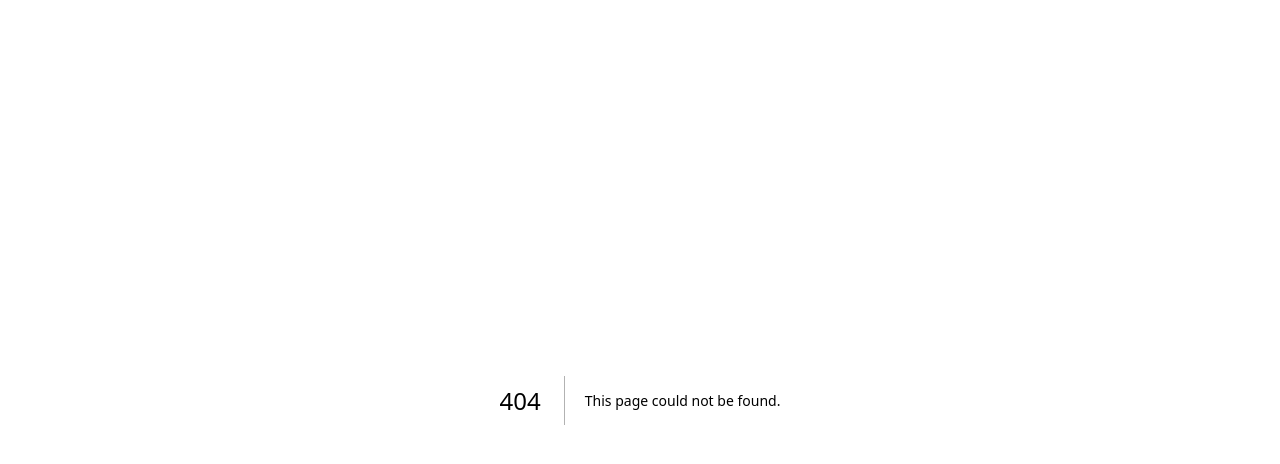
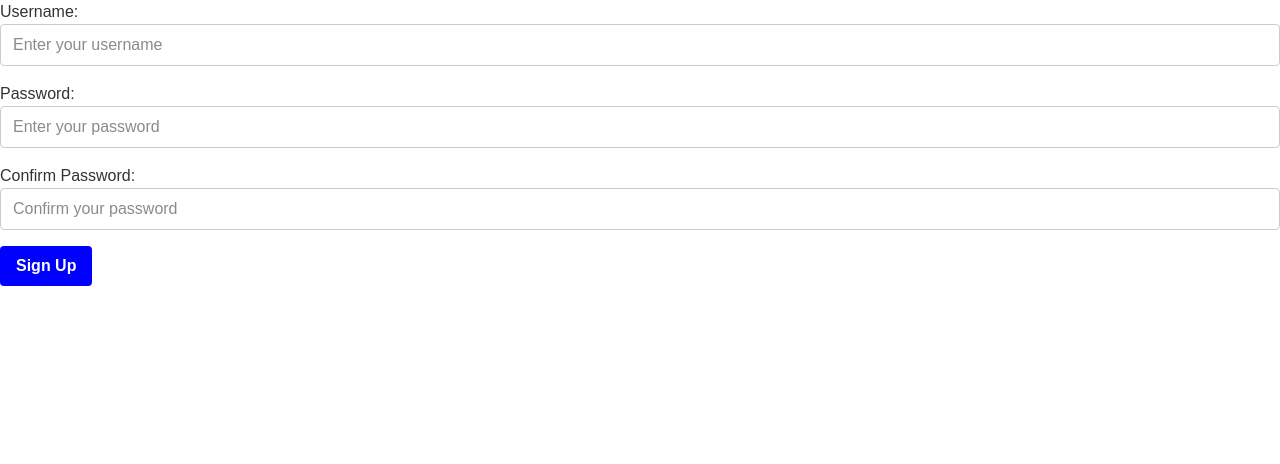
Before and after one commit to tanercelikkiran/crop-game, a Next.js app: page /signup in a window 1280 px wide. Before the commit this address had no page. Shown: the top 464 px of the page. Built offline with nearby package versions, Linux system fonts and the light colour scheme.

Commit message:
implement sign in and sign up functionality with user validation

```diff
--- a/src/app/layout.tsx
+++ b/src/app/layout.tsx
@@ -2,8 +2,8 @@ import type { Metadata } from "next";
 import "./globals.css";
 
 export const metadata: Metadata = {
-  title: "Create Next App",
-  description: "Generated by create next app",
+  title: "Crop Game",
+  description: "A fun and engaging crop management game",
 };
 
 export default function RootLayout({
--- a/src/app/page.tsx
+++ b/src/app/page.tsx
@@ -1,8 +1,15 @@
+"use client";
 
+import Button from "@/components/button/Button";
+import { useRouter } from "next/navigation";
 
 export default function Home() {
+  const router = useRouter();
+
   return (
     <div>
+      <Button onClick={() => router.push("/signin")}>Sign In</Button>
+      <Button onClick={() => router.push("/signup")}>Sign Up</Button>
     </div>
   );
 }
--- /dev/null
+++ b/src/app/signin/page.tsx
@@ -0,0 +1,61 @@
+"use client";
+
+import Button from "@/components/button/Button";
+import InputBox from "@/components/input-box/InputBox";
+import { useRouter } from "next/navigation";
+import { useState } from "react";
+
+export default function SignInPage() {
+  const router = useRouter();
+
+  const [username, setUsername] = useState("");
+  const [password, setPassword] = useState("");
+
+  const getCredentials = () => {
+    // It will get credentials from a local storage as json list
+    const credentials = localStorage.getItem("users");
+    return credentials ? JSON.parse(credentials) : [];
+  };
+
+  const checkCredentials = (username: string, password: string) => {
+    const users = getCredentials();
+    return users.some(
+      (user: { username: string; password: string }) =>
+        user.username === username && user.password === password
+    );
+  };
+
+  const handleSignIn = () => {
+    if (checkCredentials(username, password)) {
+      // Redirect to the home page or dashboard
+      router.push("/game");
+    } else {
+      // Handle invalid credentials
+      alert("Invalid username or password");
+    }
+ };
+
+  return (
+    <div>
+      <InputBox
+        type="username"
+        value={username}
+        placeholder="Enter your username"
+        onChange={(e) => setUsername(e.target.value)}
+      >
+        Username:
+      </InputBox>
+
+      <InputBox
+        type="password"
+        value={password}
+        placeholder="Enter your password"
+        onChange={(e) => setPassword(e.target.value)}
+      >
+        Password:
+      </InputBox>
+
+      <Button onClick={handleSignIn}>Sign In</Button>
+    </div>
+  );
+}
--- /dev/null
+++ b/src/app/signup/page.tsx
@@ -0,0 +1,84 @@
+"use client";
+
+import Button from "@/components/button/Button";
+import InputBox from "@/components/input-box/InputBox";
+import { useRouter } from "next/navigation";
+import { useState } from "react";
+
+export default function SignInPage() {
+  const router = useRouter();
+
+  const [username, setUsername] = useState("");
+  const [password, setPassword] = useState("");
+  const [confirmPassword, setConfirmPassword] = useState("");
+
+  const getCredentials = () => {
+    // It will get credentials from a local storage as json list
+    const credentials = localStorage.getItem("users");
+    return credentials ? JSON.parse(credentials) : [];
+  };
+
+  const setCredentials = (newUser: { username: string; password: string }) => {
+    const users = getCredentials();
+    users.push(newUser);
+    localStorage.setItem("users", JSON.stringify(users));
+  };
+
+  const checkCredentials = (username: string, password: string) => {
+    const users = getCredentials();
+    if (username === "" || password === "") {
+      alert("Username and password cannot be empty");
+    }
+    if (password !== confirmPassword) {
+      alert("Passwords do not match");
+      return false;
+    }
+    if (
+      users.some((user: { username: string }) => user.username === username)
+    ) {
+      alert("Username already exists");
+      return false;
+    }
+    return true;
+  };
+
+  const handleSignUp = () => {
+    if (checkCredentials(username, password)) {
+      setCredentials({ username, password });
+      router.push("/signin");
+    }
+  };
+
+  return (
+    <div>
+      <InputBox
+        type="username"
+        value={username}
+        placeholder="Enter your username"
+        onChange={(e) => setUsername(e.target.value)}
+      >
+        Username:
+      </InputBox>
+
+      <InputBox
+        type="password"
+        value={password}
+        placeholder="Enter your password"
+        onChange={(e) => setPassword(e.target.value)}
+      >
+        Password:
+      </InputBox>
+
+      <InputBox
+        type="password"
+        value={confirmPassword}
+        placeholder="Confirm your password"
+        onChange={(e) => setConfirmPassword(e.target.value)}
+      >
+        Confirm Password:
+      </InputBox>
+
+      <Button onClick={handleSignUp}>Sign Up</Button>
+    </div>
+  );
+}
--- /dev/null
+++ b/src/components/button/Button.module.css
@@ -0,0 +1,9 @@
+.button {
+    background-color: blue;
+    color: white;
+    font-weight: bold;
+    padding: 0.5rem 1rem;
+    border-radius: 0.25rem;
+    border: none;
+    cursor: pointer;
+}
--- /dev/null
+++ b/src/components/button/Button.tsx
@@ -0,0 +1,18 @@
+import React from "react";
+
+import styles from "./Button.module.css"; // Assuming you have a CSS module for styles
+
+interface ButtonProps {
+  children: React.ReactNode;
+  onClick?: () => void; // Optional onClick handler
+}
+
+export default function Button({ children, onClick }: ButtonProps) {
+  return (
+    <div>
+      <button className={styles.button} id="button" onClick={onClick}>
+        {children}
+      </button>
+    </div>
+  );
+}
--- /dev/null
+++ b/src/components/input-box/InputBox.module.css
@@ -0,0 +1,16 @@
+.label {
+    font-size: 1rem;
+    color: #333;
+    margin-bottom: 0.5rem;
+}
+.input {
+    width: 100%;
+    padding: 0.5rem 0.75rem;
+    border: 1px solid #ccc;
+    border-radius: 0.25rem;
+    transition: border-color 0.2s;
+}
+.input:focus {
+    border-color: #0070f3;
+    outline: none;
+}
--- /dev/null
+++ b/src/components/input-box/InputBox.tsx
@@ -0,0 +1,33 @@
+import { useRouter } from "next/router";
+import styles from "./InputBox.module.css";
+
+interface InputBoxProps {
+  children?: React.ReactNode;
+  type: string;
+  value: string;
+  placeholder?: string;
+  onChange: (event: React.ChangeEvent<HTMLInputElement>) => void;
+}
+
+export default function InputBox({
+  children,
+  type,
+  value,
+  placeholder,
+  onChange,
+}: InputBoxProps) {
+  return (
+    <div className="mb-4">
+      <label className={styles.label}>
+        {children}
+      </label>
+      <input
+        className={styles.input}
+        type={type}
+        value={value}
+        placeholder={placeholder}
+        onChange={onChange}
+      />
+    </div>
+  );
+}
```
Also changed, not shown: src/app/page.module.css (added), src/app/signin/page.module.css (added), src/app/signup/page.module.css (added).
